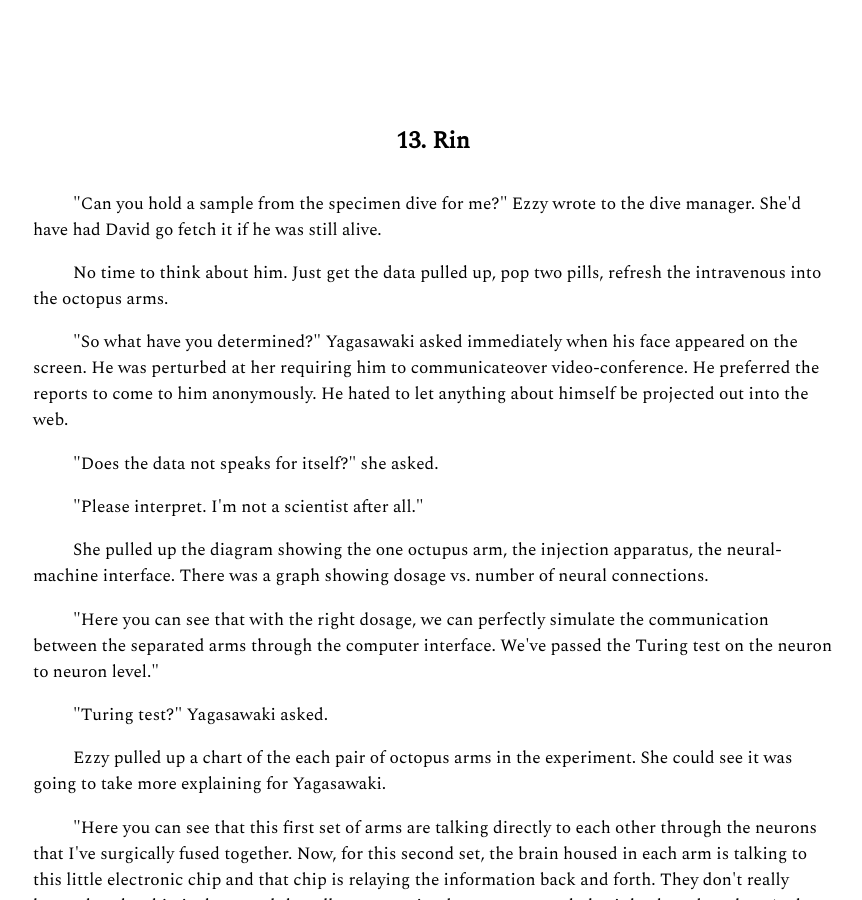
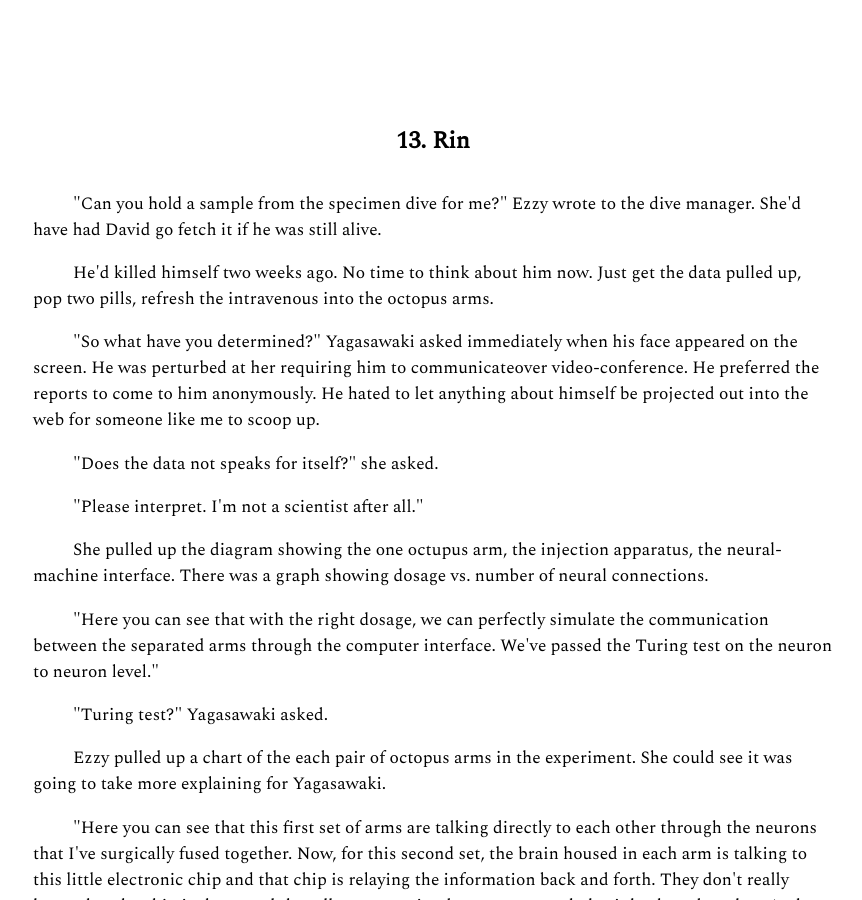
Before and after one commit to tcruven/n, a Jekyll site: the page built from index.html, in a window 1280 px wide and 900 px high, scrolled down 17443 px. Shown: the whole window, without its empty margins (207-1069 px from the left). Built offline with Jekyll 4.4.1, drawn with Linux system fonts in a browser that asks for light colours; nearby versions of some CDN libraries; some web fonts are replaced.

Commit message:
line tweak

```diff
--- a/index.html
+++ b/index.html
@@ -607,10 +607,10 @@ Then again, maybe something is setting this up for me.  Maybe there is something
 "Can you hold a sample from the specimen dive for me?"  Ezzy wrote to the dive manager.  She'd have had David go fetch it if he was still alive.
 </p>
 <p>
-No time to think about him.  Just get the data pulled up, pop two pills, refresh the intravenous into the octopus arms.
+He'd killed himself two weeks ago.  No time to think about him now.  Just get the data pulled up, pop two pills, refresh the intravenous into the octopus arms.
 </p>
 <p>
-"So what have you determined?" Yagasawaki asked immediately when his face appeared on the screen.  He was perturbed at her requiring him to communicateover video-conference.  He preferred the reports to come to him anonymously.  He hated to let anything about himself be projected out into the web.
+"So what have you determined?" Yagasawaki asked immediately when his face appeared on the screen.  He was perturbed at her requiring him to communicateover video-conference.  He preferred the reports to come to him anonymously.  He hated to let anything about himself be projected out into the web for someone like me to scoop up.
 </p>
 <p>
 "Does the data not speaks for itself?" she asked.
```
